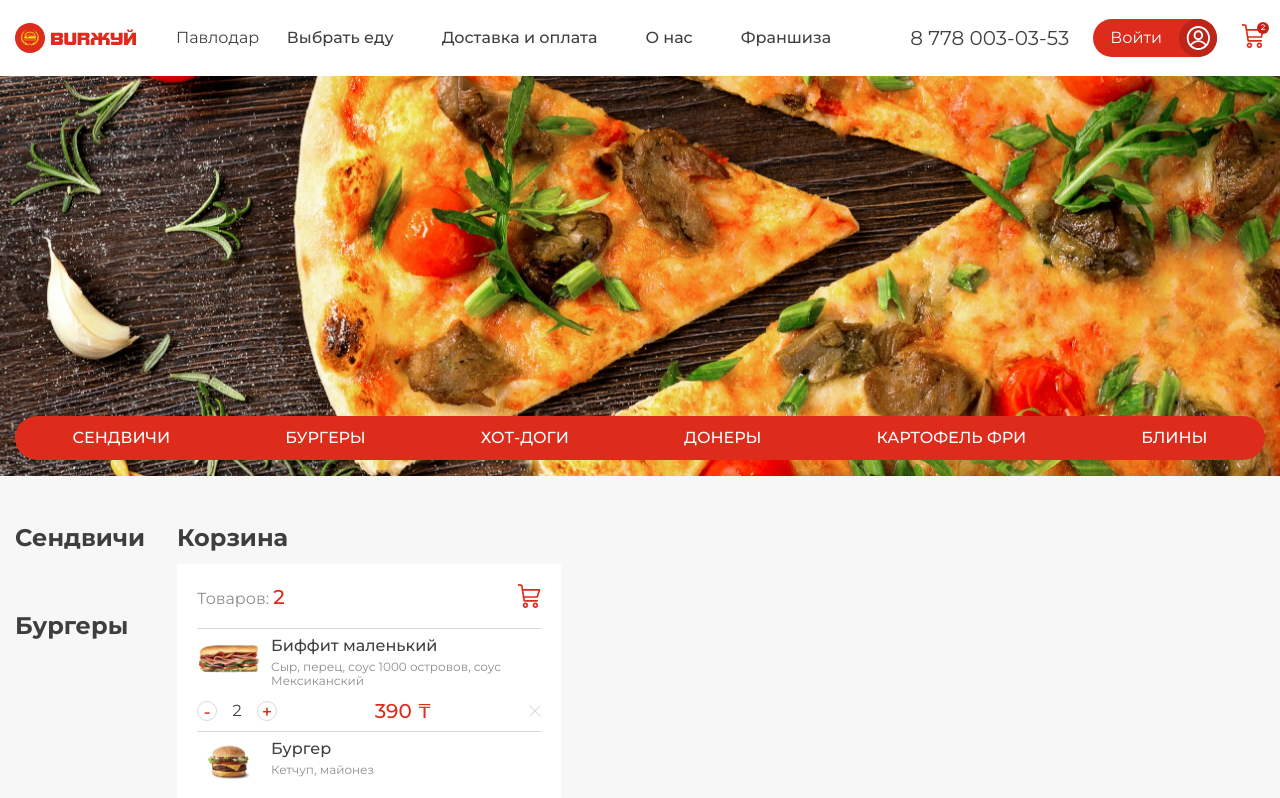
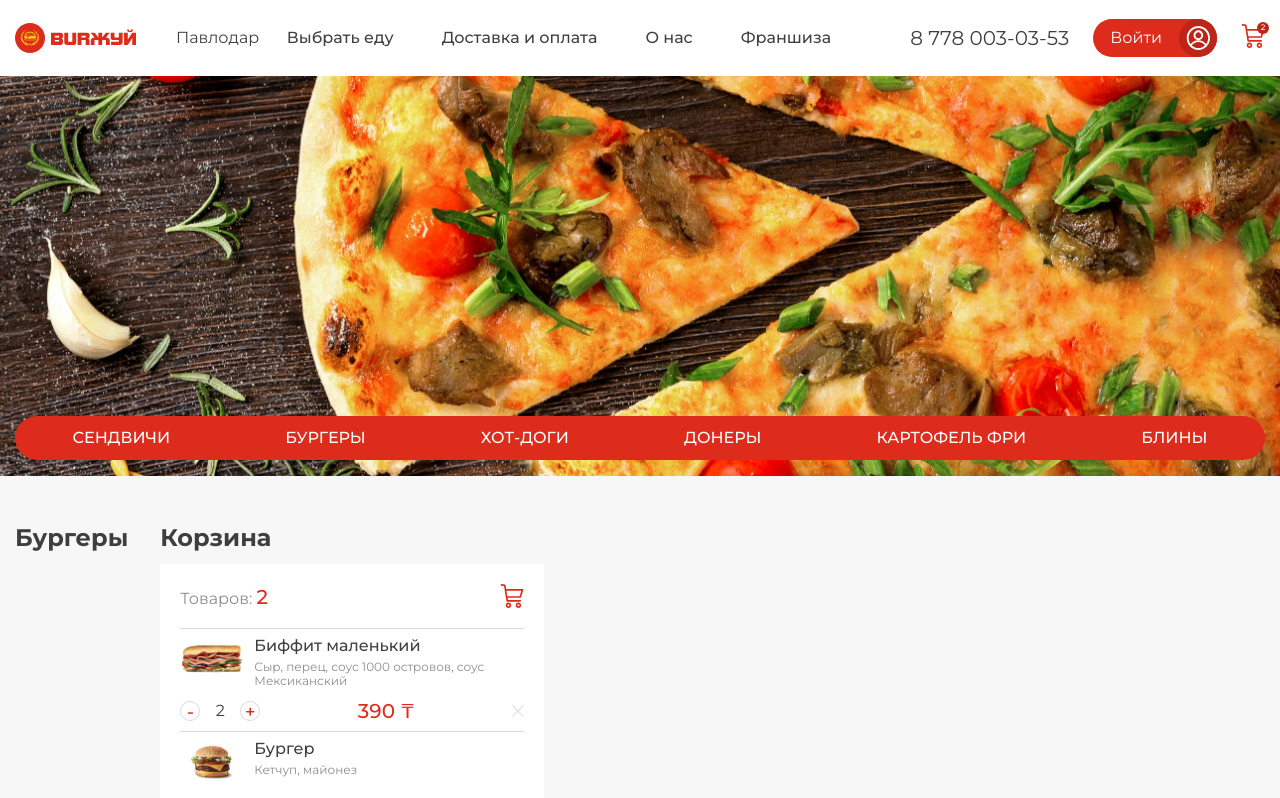
Before and after one commit to mutaev/burguy, a Vue app: page / in a window 1280 px wide. Shown: the top 798 px of the page. Built offline with nearby package versions, Linux system fonts and the light colour scheme; no server answers.

Commit message:
render menuItem

```diff
--- a/src/App.vue
+++ b/src/App.vue
@@ -1,58 +1,10 @@
 <script setup lang="ts">
-import { RouterLink, RouterView } from 'vue-router'
-import HeaderLayout from '@/components/Header/HeaderLayout.vue'
-import BasketAside from '@/components/Sections/BasketAside.vue'
-import SectionMenu from '@/components/Sections/SectionMenu.vue'
-import SectionFood from '@/components/Sections/SectionFood.vue'
-import FooterLayout from '@/components/Footer/FooterLayout.vue'
-
-const menu = [
-  {
-    id: 1,
-    img: 'src/assets/images/menu/sandwich-01.png',
-    name: 'Биффит',
-    text: ['Обжареный говяжий фарш, картофель фри, копчёный сыр, корейская капуста, всё заправлено соусом зажарено в своей лепёшке'],
-    price: '390',
-  },
-  {
-    id: 2,
-    img: 'src/assets/images/menu/sandwich-02.png',
-    name: 'Биффит',
-    text: ['Обжареный говяжий фарш, картофель фри, копчёный сыр, корейская капуста, всё заправлено соусом зажарено в своей лепёшке'],
-    price: '390',
-  },
-  {
-    id: 3,
-    img: 'src/assets/images/menu/sandwich-03.png',
-    name: 'Биффит',
-    text: ['Обжареный говяжий фарш, картофель фри, копчёный сыр, корейская капуста, всё заправлено соусом зажарено в своей лепёшке'],
-    price: '390',
-  },
-];
-
-const menu2 = [
-  {
-    id: 1,
-    img: 'src/assets/images/menu/burger-01.png',
-    name: 'Бургер',
-    text: ['Обжареный говяжий фарш, картофель фри, копчёный сыр, корейская капуста, всё заправлено соусом зажарено в своей лепёшке'],
-    price: '390',
-  },
-  {
-    id: 2,
-    img: 'src/assets/images/menu/burger-02.png',
-    name: 'Бургер',
-    text: ['Обжареный говяжий фарш, картофель фри, копчёный сыр, корейская капуста, всё заправлено соусом зажарено в своей лепёшке'],
-    price: '390',
-  },
-  {
-    id: 3,
-    img: 'src/assets/images/menu/burger-03.png',
-    name: 'Бургер',
-    text: ['Обжареный говяжий фарш, картофель фри, копчёный сыр, корейская капуста, всё заправлено соусом зажарено в своей лепёшке'],
-    price: '390',
-  },
-];
+import { RouterLink, RouterView } from 'vue-router';
+import HeaderLayout from '@/components/Header/HeaderLayout.vue';
+import BasketAside from '@/components/Sections/BasketAside.vue';
+import SectionMenu from '@/components/Sections/SectionMenu.vue';
+import SectionFood from '@/components/Sections/SectionFood.vue';
+import FooterLayout from '@/components/Footer/FooterLayout.vue';
 </script>
 
 <template>
@@ -64,19 +16,16 @@ const menu2 = [
     <div class="layout">
       <div class="layout__inner container">
         <div class="layout__main">
-          <SectionMenu title="Сендвичи" :menu="menu"></SectionMenu>
-          <SectionMenu title="Бургеры" :menu="menu2"></SectionMenu>
+          <SectionMenu></SectionMenu>
         </div>
         <aside class="layout__aside">
           <BasketAside></BasketAside>
         </aside>
       </div>
     </div>
-
   </main>
 
   <FooterLayout></FooterLayout>
-
 </template>
 
 <style lang="scss"></style>
--- a/src/components/MenuItem.vue
+++ b/src/components/MenuItem.vue
@@ -1,6 +1,6 @@
 <script setup lang="ts">
 import { ref } from 'vue';
-import { getMenu } from '@/api/rest/menu.ts';
+import { getMenu } from '@/api/rest/menu';
 
 const items = ref([]);
 
--- a/src/components/Sections/SectionMenu.vue
+++ b/src/components/Sections/SectionMenu.vue
@@ -2,7 +2,7 @@
   <section class="section section--menu">
     <div class="section__wrapper">
       <div class="section__header">
-        <h2 class="section__title">{{ title }}</h2>
+        <h2 class="section__title">Бургеры</h2>
       </div>
       <div class="section__content">
         <div class="menu">
@@ -17,41 +17,8 @@
   </section>
 </template>
 
-<script>
+<script setup lang="ts">
 import MenuItem from '@/components/MenuItem.vue';
-
-export default {
-  components: { MenuItem },
-  props: {
-    title: {
-      type: String,
-      default: 'Наше меню',
-      required: false,
-    },
-    menu: {
-      type: Array,
-      required: true,
-    },
-  },
-  data() {
-    return {
-      basketMenu: [
-        {
-          name: '',
-          img: '',
-          price: '',
-          products: '',
-        },
-      ],
-    };
-  },
-  methods: {
-    addProduct(e) {
-      e.preventDefault();
-      console.log(item.name);
-    },
-  },
-};
 </script>
 
 <style>
```
